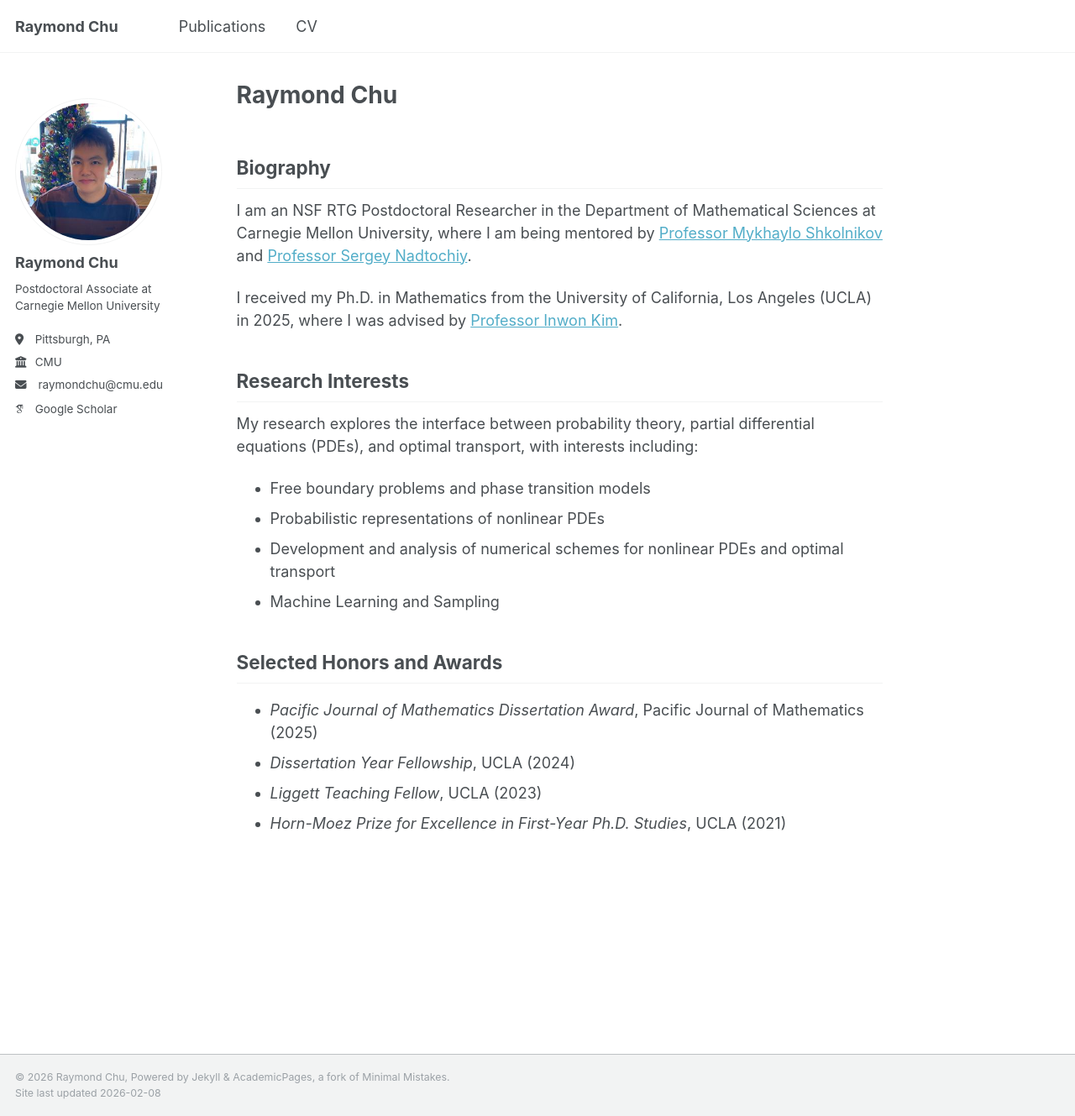
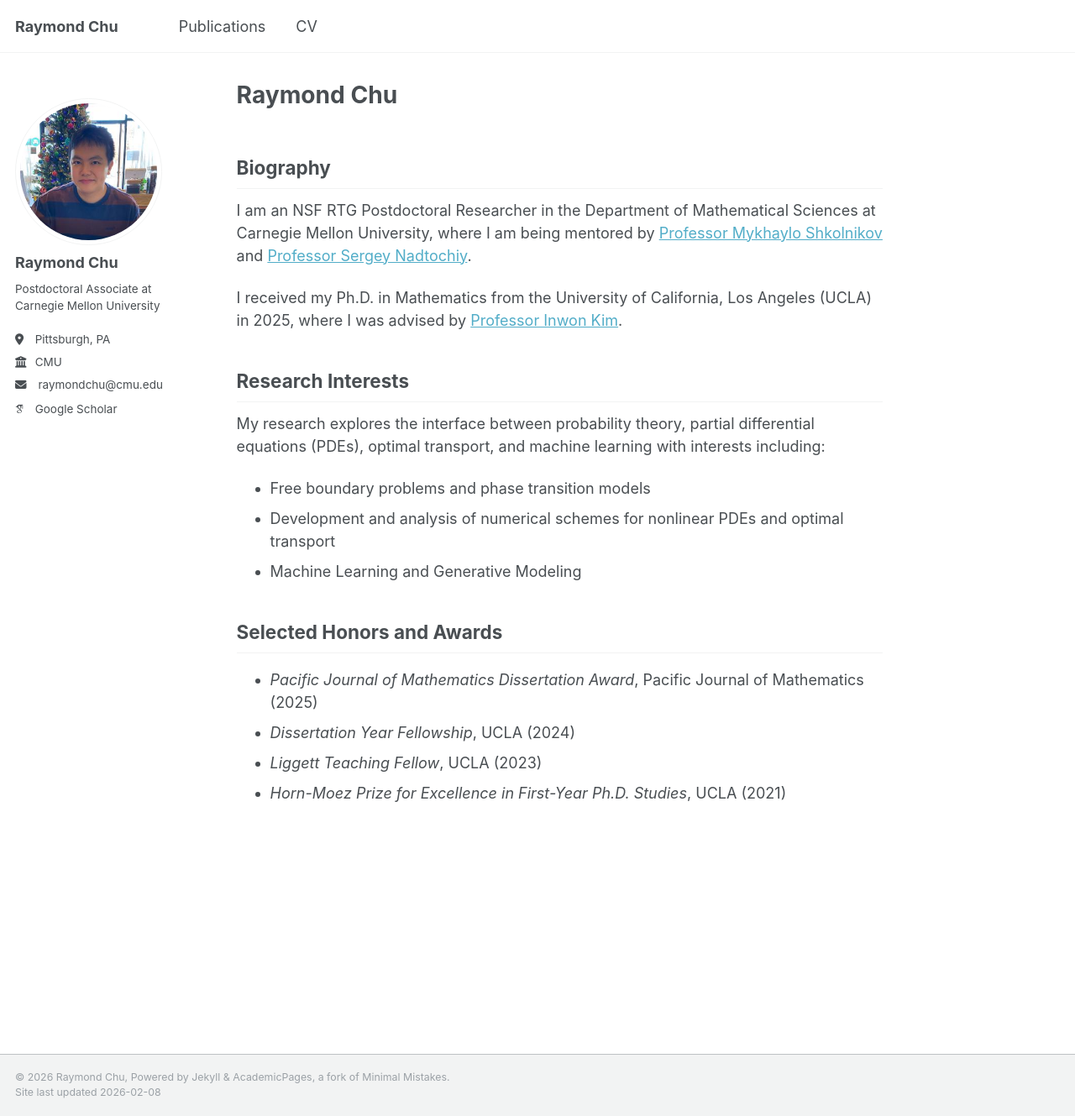
Before and after one commit to rchumath/rchumath.github.io, a Jekyll site: the page built from _pages/about.md, in a window 1280 px wide and 1329 px high. Shown: the whole window at 84% size. Built offline with Jekyll 4.4.1, drawn with Linux system fonts in a browser that asks for light colours; some web fonts are replaced.

Commit message:
Update about.md

```diff
--- a/_pages/about.md
+++ b/_pages/about.md
@@ -13,12 +13,11 @@ I received my Ph.D. in Mathematics from the University of California, Los Angele
 
 ## Research Interests
 
-My research explores the interface between probability theory, partial differential equations (PDEs), and optimal transport, with interests including:
+My research explores the interface between probability theory, partial differential equations (PDEs), optimal transport, and machine learning with interests including:
 
 - Free boundary problems and phase transition models
-- Probabilistic representations of nonlinear PDEs
 - Development and analysis of numerical schemes for nonlinear PDEs and optimal transport
-- Machine Learning and Sampling
+- Machine Learning and Generative Modeling
 
 ## Selected Honors and Awards
 
```
